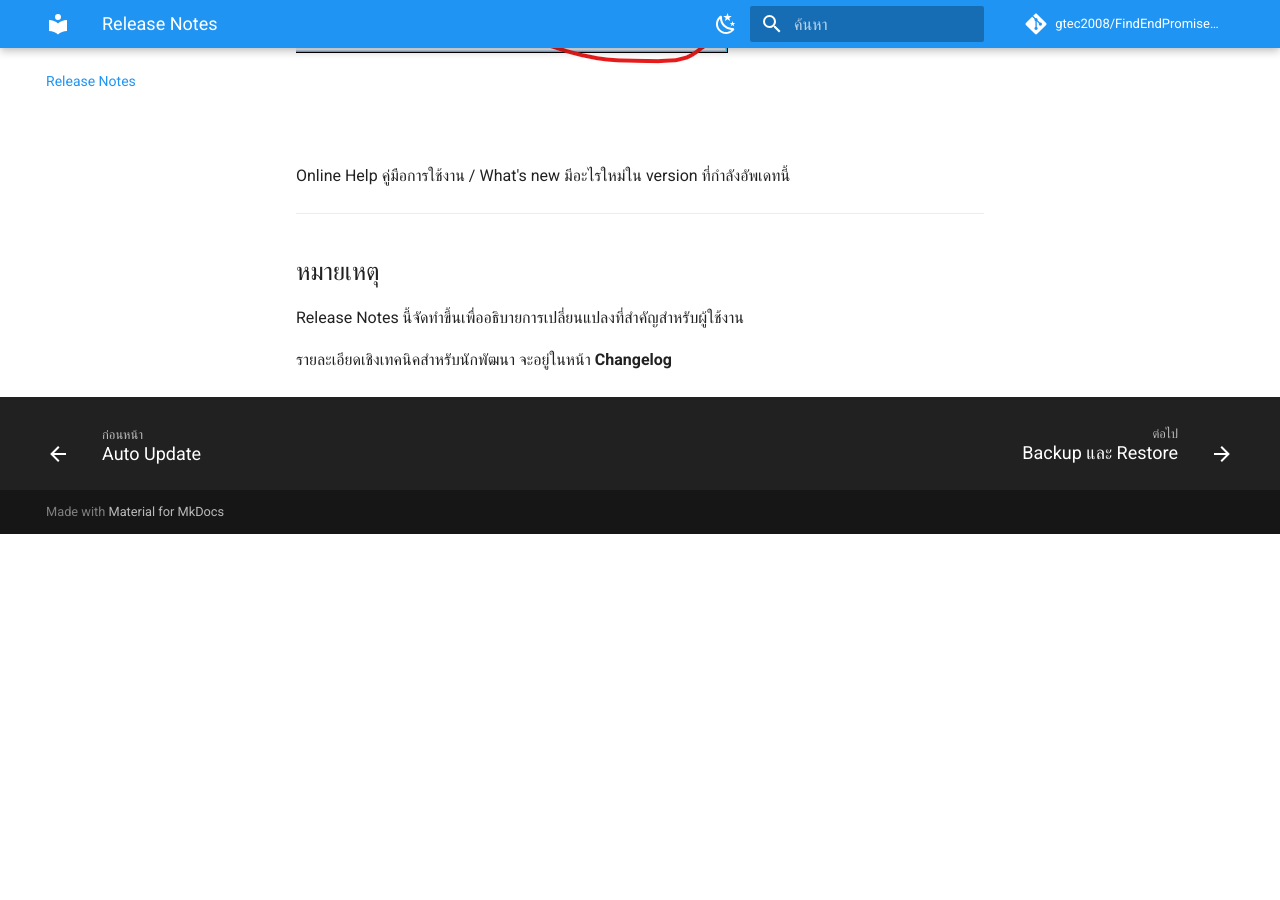
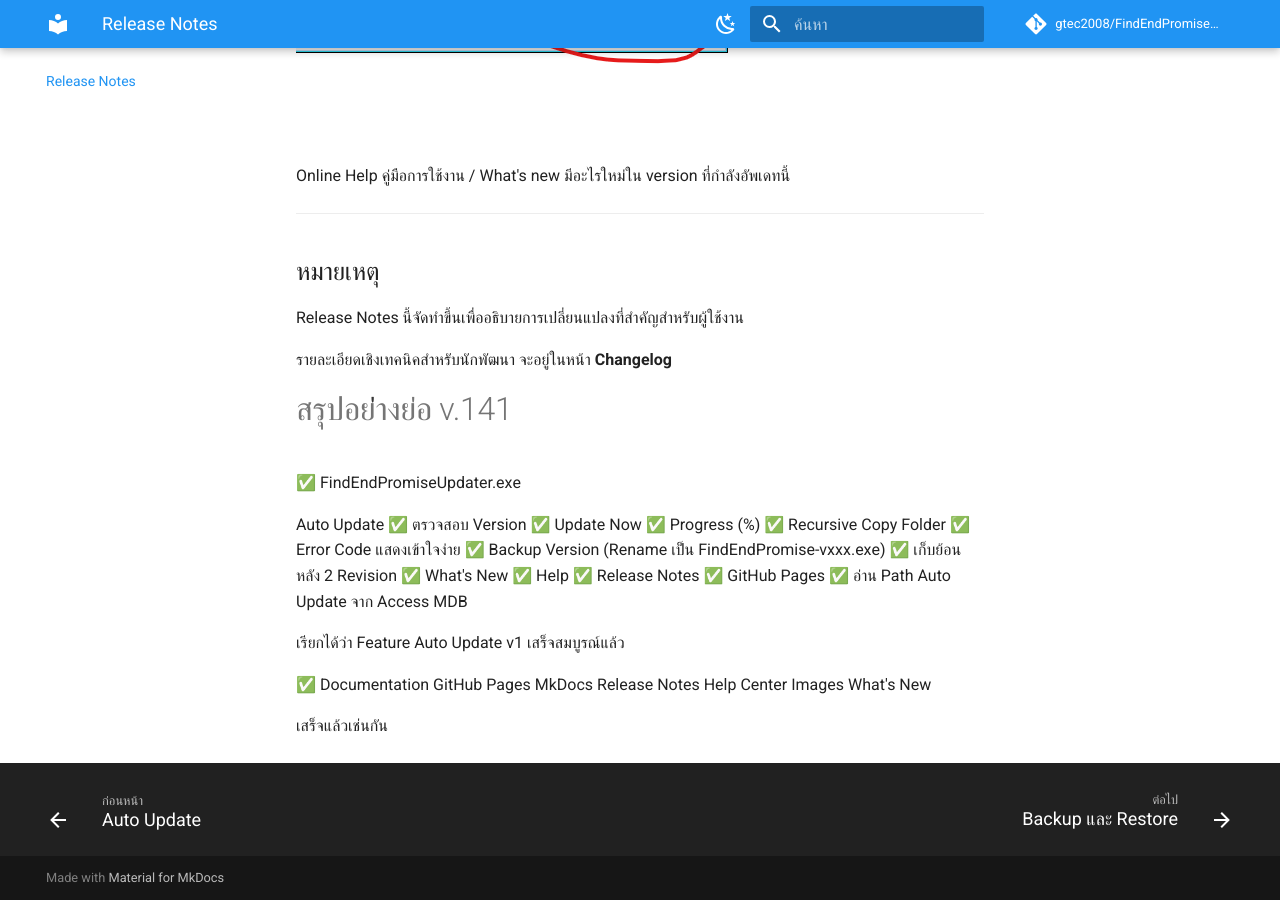
Before and after one commit to gtec2008/FindEndPromiseDocs, an MkDocs documentation site: the page built from docs/release-notes.md, in a window 1280 px wide and 900 px high, scrolled down 4241 px. Built offline with MkDocs 1.6.1 and Material for MkDocs 9.7.7, drawn with Linux system fonts in a browser that asks for light colours; comment, search, counter and statistics services are not loaded; before the commit the page ends 4775 px from its top, so only the background shows below that; some of the changed text lies outside the part shown.

Commit message:
Update release-notes.md

```diff
--- a/docs/release-notes.md
+++ b/docs/release-notes.md
@@ -6,7 +6,7 @@
 
 ---
 
-# Revision 144 {#rev144}
+# Revision 141 {#rev141}
 
 **Release Date:** 30 มิถุนายน 2569
 
@@ -143,3 +143,33 @@
 Release Notes นี้จัดทำขึ้นเพื่ออธิบายการเปลี่ยนแปลงที่สำคัญสำหรับผู้ใช้งาน
 
 รายละเอียดเชิงเทคนิคสำหรับนักพัฒนา จะอยู่ในหน้า **Changelog**
+
+
+# สรุปอย่่างย่อ v.141
+✅ FindEndPromiseUpdater.exe
+
+Auto Update
+✅ ตรวจสอบ Version
+✅ Update Now
+✅ Progress (%)
+✅ Recursive Copy Folder
+✅ Error Code แสดงเข้าใจง่าย
+✅ Backup Version (Rename เป็น FindEndPromise-vxxx.exe)
+✅ เก็บย้อนหลัง 2 Revision
+✅ What's New
+✅ Help
+✅ Release Notes
+✅ GitHub Pages
+✅ อ่าน Path Auto Update จาก Access MDB
+
+เรียกได้ว่า Feature Auto Update v1 เสร็จสมบูรณ์แล้ว
+
+✅ Documentation
+GitHub Pages
+MkDocs
+Release Notes
+Help Center
+Images
+What's New
+
+เสร็จแล้วเช่นกัน
```
Also changed, not shown: other parts of docs/release-notes.md (+1 -1 lines).
